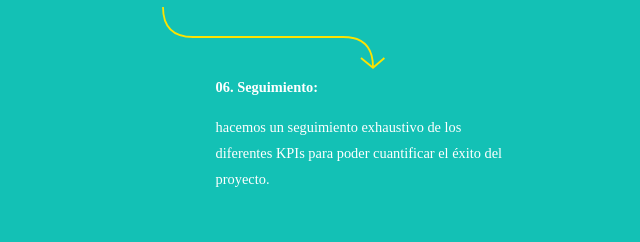
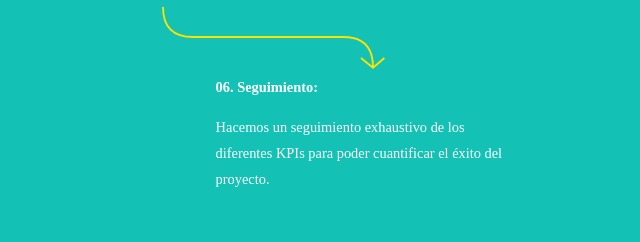
Before and after one commit to MadhurMata/Medio-Lleno, a Gatsby site: page / in a window 1280 px wide. Shown: the part 1876-2118 px from the top of the page, 156-796 px from the left. Built offline with nearby package versions, Linux system fonts and the light colour scheme; Gatsby itself is replaced by a stand-in of ours.

```diff
--- a/src/metadata/methodology.js
+++ b/src/metadata/methodology.js
@@ -25,7 +25,7 @@
     },
     {
       title: "06. Seguimiento:",
-      text: "hacemos un seguimiento exhaustivo de los diferentes KPIs para poder cuantificar el éxito del proyecto.",
+      text: "Hacemos un seguimiento exhaustivo de los diferentes KPIs para poder cuantificar el éxito del proyecto.",
     }
   ]
 }
```
